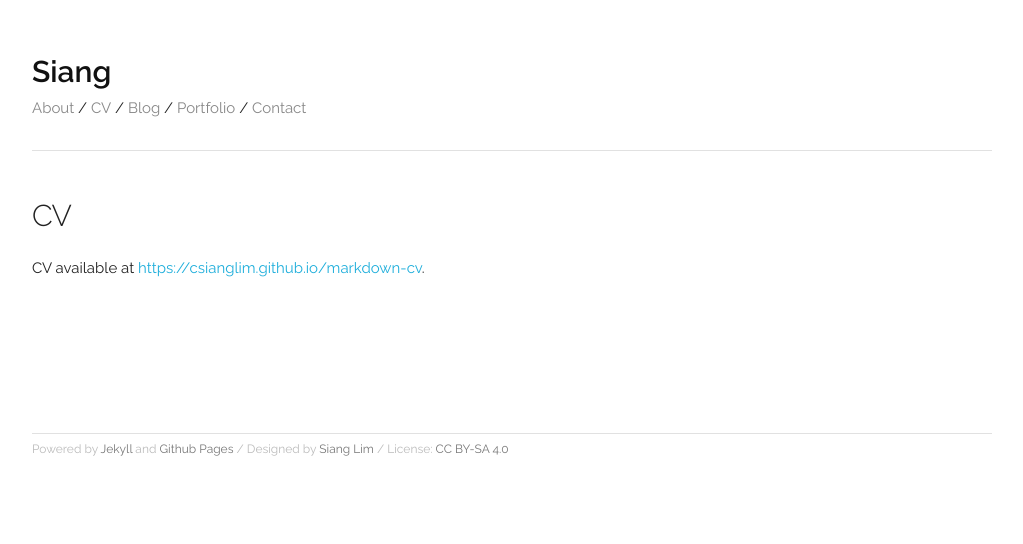
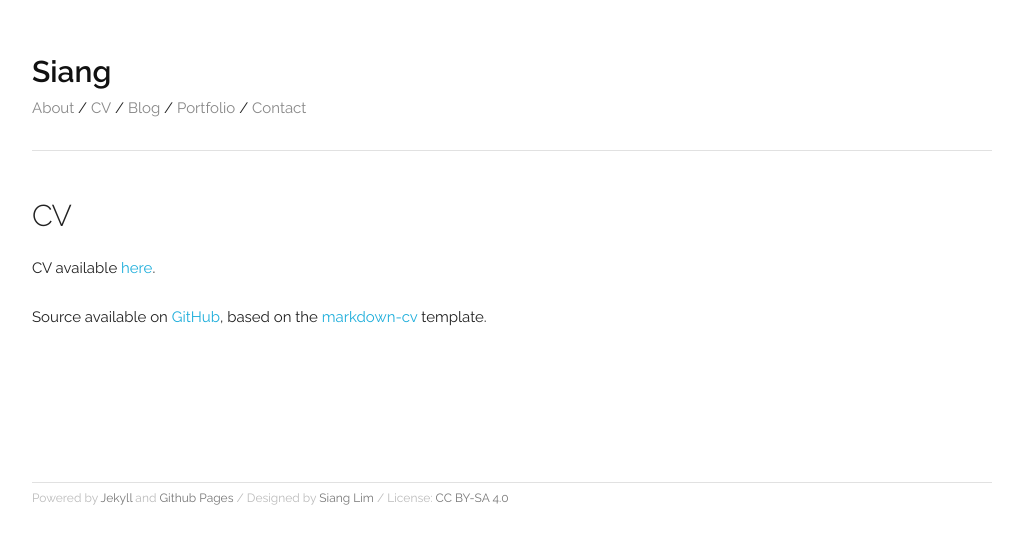
Before and after one commit to csianglim/csianglim.github.io, a Jekyll site: the page built from cv.md, in a window 1280 px wide. Shown: the top 544 px of the page, without its empty margins (128-1151 px from the left). Built offline with Jekyll 4.4.1, drawn with Linux system fonts in a browser that asks for light colours.

Commit message:
blog post

```diff
--- a/_config.yml
+++ b/_config.yml
@@ -27,6 +27,14 @@
 plugins:
   - jekyll-feed
 
+include: ["_posts"]
+
+defaults:
+  - scope:
+      path: "assets/images"
+    values:
+      image: true
+
 # Exclude from processing.
 # The following items will not be processed, by default. Create a custom list
 # to override the default setting.
--- a/assets/css/style.css
+++ b/assets/css/style.css
@@ -64,3 +64,15 @@
 	margin-left: 20px;
 	margin-bottom: 20px;
 }
+
+.blog-header-date{
+	margin-bottom: 0;
+	font-size: 0.9em;
+	color: #ccc;
+}
+
+.center-image
+{
+    margin: 0 auto;
+    display: block;
+}
--- a/cv.md
+++ b/cv.md
@@ -6,4 +6,6 @@
 
 #### CV
 
-CV available at [https://csianglim.github.io/markdown-cv](https://csianglim.github.io/markdown-cv).
+CV available [here](https://csianglim.github.io/markdown-cv).
+
+Source available on [GitHub](https://github.com/csianglim/markdown-cv/blob/gh-pages/index.md), based on the [markdown-cv](https://github.com/elipapa/markdown-cv) template.
```
Also changed, not shown: _layouts/blog.html (added, +12 -0 lines), _posts/2018-07-18-Deploying-Flask-Docker-Heroku.md (added, +94 -0 lines), blog.md (+1 -3 lines), assets/images/container_layers.png (added).
